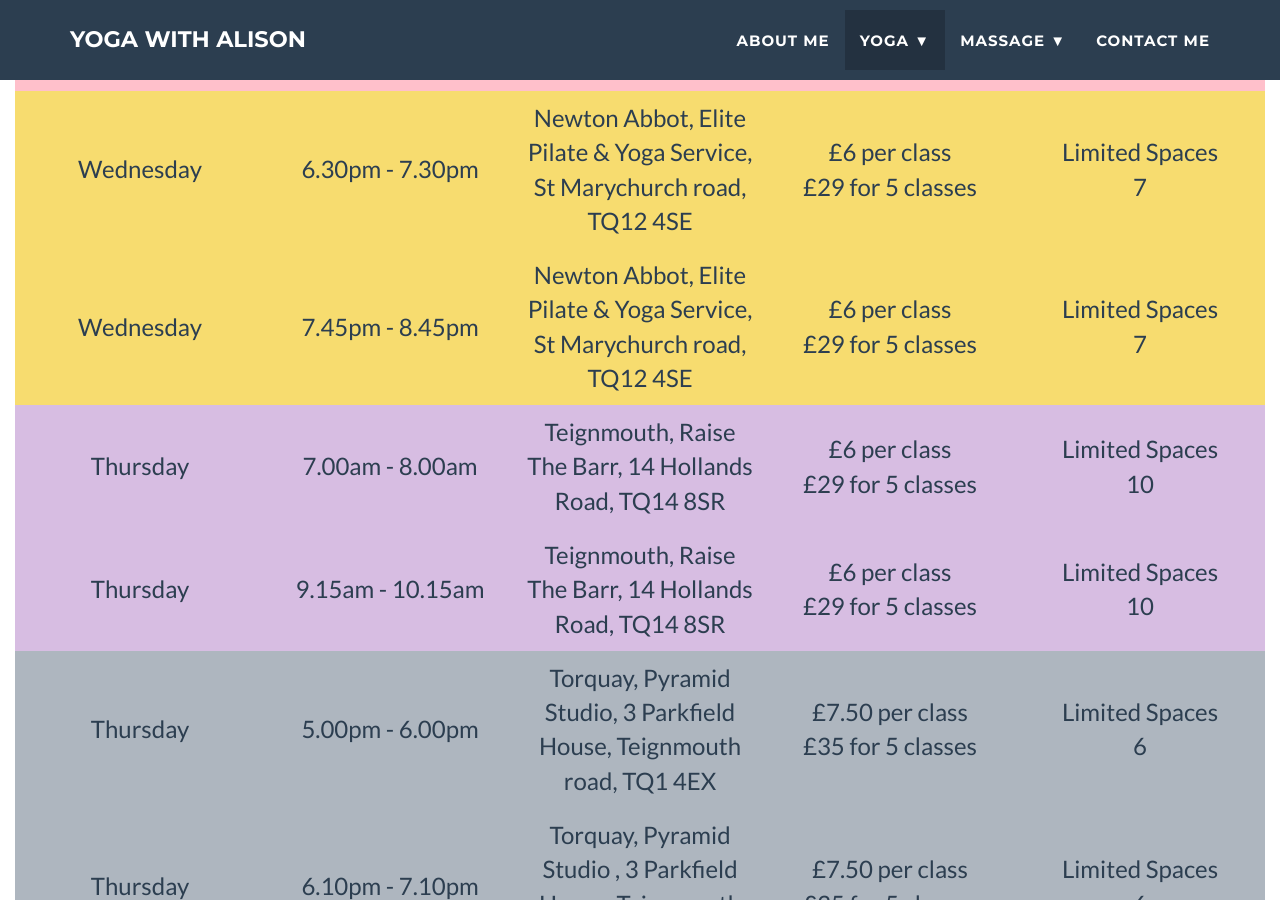
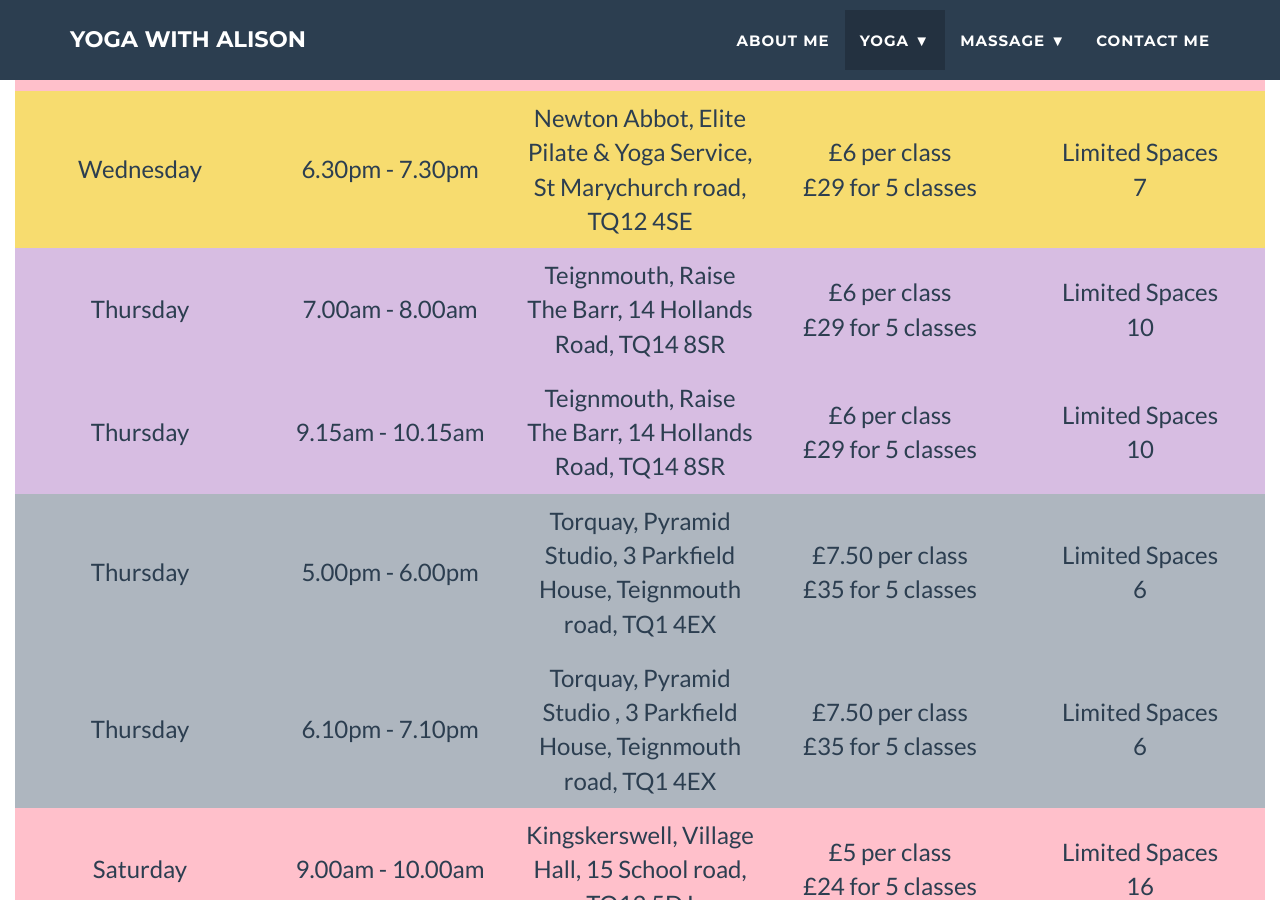
Before and after one commit to YogaWithAlison/yogawithalison.github.io, a Jekyll site: the page built from index.html, in a window 1280 px wide and 900 px high, scrolled down 2069 px. Built offline with Jekyll 4.4.1, drawn with Linux system fonts in a browser that asks for light colours.

Commit message:
Update timetable.html

```diff
--- a/_includes/timetable.html
+++ b/_includes/timetable.html
@@ -37,13 +37,6 @@
                         <TR style="background-color: rgb(247, 220, 111)">
                               <TD>Wednesday</TD>
                               <TD>6.30pm - 7.30pm</TD>
-                              <TD>Newton Abbot, Elite Pilate & Yoga Service, St Marychurch road, TQ12 4SE</TD>
-                              <TD>£6 per class<br>£29 for 5 classes</TD>
-                              <TD>Limited Spaces<br>7</TD>
-                        </TR>
-                        <TR style="background-color: rgb(247, 220, 111)">
-                              <TD>Wednesday</TD>
-                              <TD> 7.45pm - 8.45pm</TD>
                               <TD>Newton Abbot, Elite Pilate & Yoga Service, St Marychurch road, TQ12 4SE</TD>
                               <TD>£6 per class<br>£29 for 5 classes</TD>
                               <TD>Limited Spaces<br>7</TD>
```
